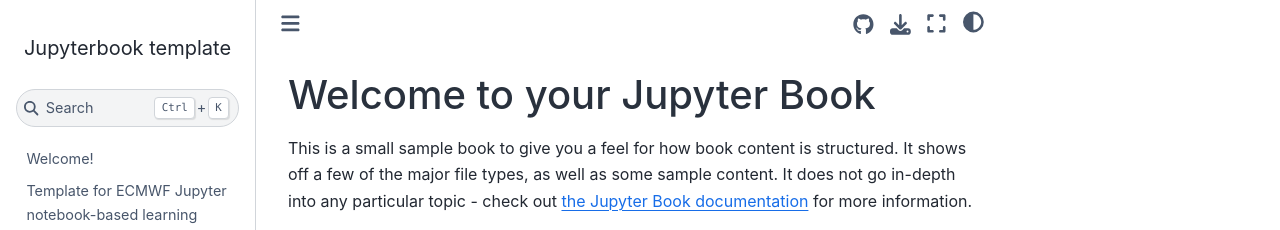
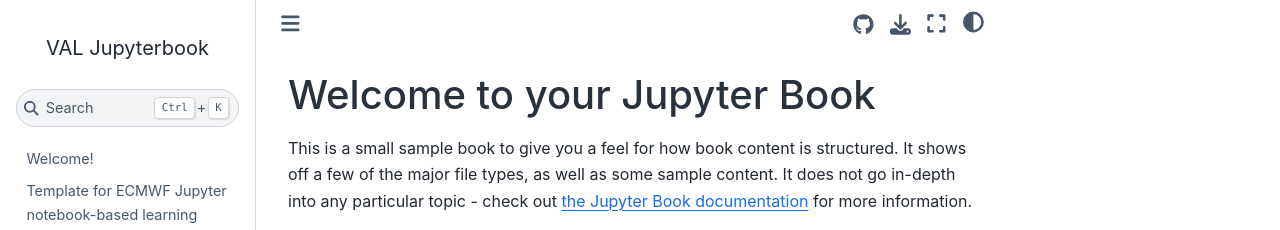
Before and after one commit to jkeune/valorada_jupyterbooks, a Jupyter Book: the page built from intro-jupyter-template.md, in a window 1280 px wide. Shown: the top 230 px of the page. Built offline with Jupyter Book 1.0.4 settings and Sphinx 7.4.7 and the Sphinx Book theme 1.1.4, drawn with Linux system fonts in a browser that asks for light colours.

Commit message:
chore: rename test

```diff
--- a/_config.yml
+++ b/_config.yml
@@ -1,7 +1,7 @@
 # Book settings
 # Learn more at https://jupyterbook.org/customize/config.html
 
-title: Jupyterbook template
+title: VAL Jupyterbook
 author: The Copernicus Climate Change Service (C3S), entrusted to ECMWF (European Centre for Medium-Range Weather Forecasts)
 
 # Force re-execution of notebooks on each build.
```
